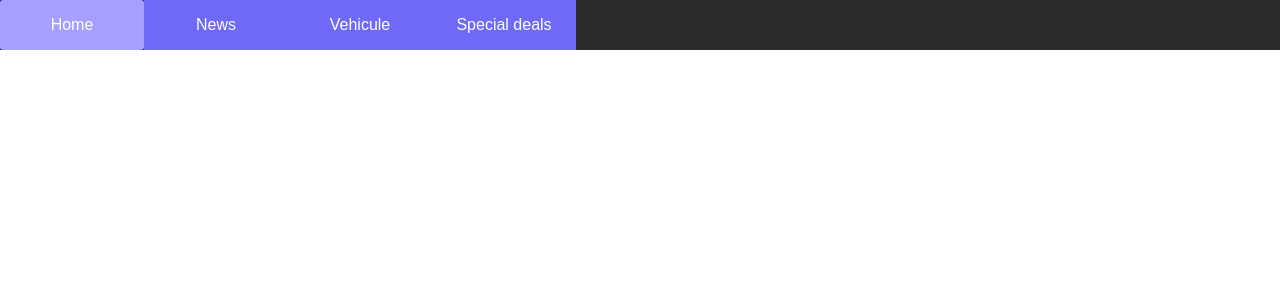
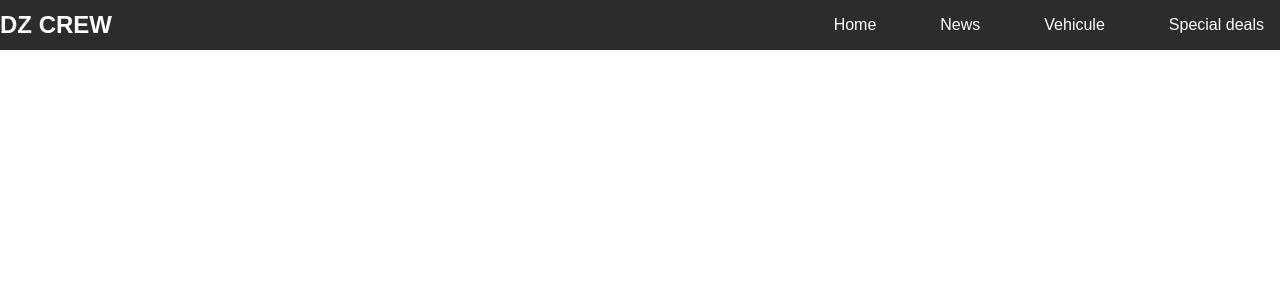
Before and after one commit to sed1k4real/Cars-platform, a PHP site: page / in a window 1280 px wide. Shown: the top 300 px of the page. Run offline with PHP 8.4, Linux system fonts and the light colour scheme.

Commit message:
Basic changes

```diff
--- a/CSS/index.css
+++ b/CSS/index.css
@@ -1,11 +1,16 @@
 :root
 {
-    --color-main: #7069f7;
-    --color-main_light: #a59fff;
+    --color-main: #5b52ff;
+    --color-main-light: #9691ff;
     --color-main-white: #fff;
     --color-main-dark: #2c2c2c;
-    --color-light-grey: #b9b9b9;
+    --color-light-grey: #e9e9e9;
     --color-main-black: #000;
+
+    --border-radius-1: 0.2rem;
+    --border-radius-2: 0.4rem;
+
+    --transition: all 400ms ease;
 
 }
 *{
@@ -21,34 +26,44 @@
 }
 
 /* Navigation bar */
-
-.navbar{
-    background-color: var(--color-main-dark);
-}
-
-.navbar ul{
-    display: inline-flex;
-    color: var(--color-main-white);
-}
-
-.navbar ul li{
-    min-width: 9rem;
-    background-color: #7069f7;
-    text-align: center;
-    padding: 1rem 0rem;
-
-}
-
-.navbar ul li a
+a
 {
     color: var(--color-main-white);
 }
+h1
+{
+    color: var(--color-main-white);
+}
+nav
+{
+    background-color: var(--color-main-dark);
+    width: 100vw;
+    position: fixed;
+    top: 0;
+    z-index: 11;
+}
 
-.navbar ul li:hover
+.navbar__container{
+    height: 100%;
+    display: flex;
+    justify-content: space-between;
+    align-items: center;
+}
+
+.navMenu
 {
-    background: var(--color-main_light);
-    border-radius: 0.2rem;
+    display: flex;
+    align-items: center;
+    padding: 1rem;
+    gap: 4rem;
 }
+
+.navMenu:hover
+{
+    background-color: var(--color-main);
+    transition: var(--transition);
+}
+
 
 /* DropDown button*/
 
@@ -62,16 +77,14 @@
 {
     display: block;
     position: relative;
-    background-color: var(--color-main_light);
 }
 
-.dropMenu ul li
-{
-    background-color: var(--color-light-grey);
-}
 
 .navbar ul li:hover .dropMenu
 {
     display: block;
     margin-top: 1rem;
+    box-shadow: 0 2px 5px 0 rgba(0, 0, 0, 0.2);
+    transition: opacity 150ms ease-in-out;
+    z-index: 12;
 }
--- a/index.html
+++ b/index.html
@@ -10,12 +10,13 @@
     <title>Document</title>
 </head>
 <body>
-    <div class="navbar">
-
+    <nav>
+        <div class="container navbar__container">
+            <a href="index.html"><h1>DZ CREW</h1> </a>
             <ul class="navMenu">
-            <li class="active"><a href="">Home</a></li>
-            <li><a href="">News</a></li>
-            <li><a href="">Vehicule</a>
+                <li class="active"><a href="index.html">Home</a></li>
+                <li><a href="news.html">News</a></li>
+                <li><a href="vehicules.html">Vehicule</a>
                     <!--<span class="material-symbols-outlined">
                 expand_more
                     </span> -->
@@ -29,8 +30,10 @@
                 </div>
 
                 </li>
-            <li><a href="">Special deals</a></li>
+                <li><a href="specialDeals.html">Special deals</a></li>
             </ul>
         </div>
+    </nav>
 </body>
+
 </html>
```
Also changed, not shown: news.html (+22 -6 lines), specialDeals.html (+22 -6 lines), vehicules.html (+22 -6 lines). Lines whose indentation alone changed are shown as unchanged.
